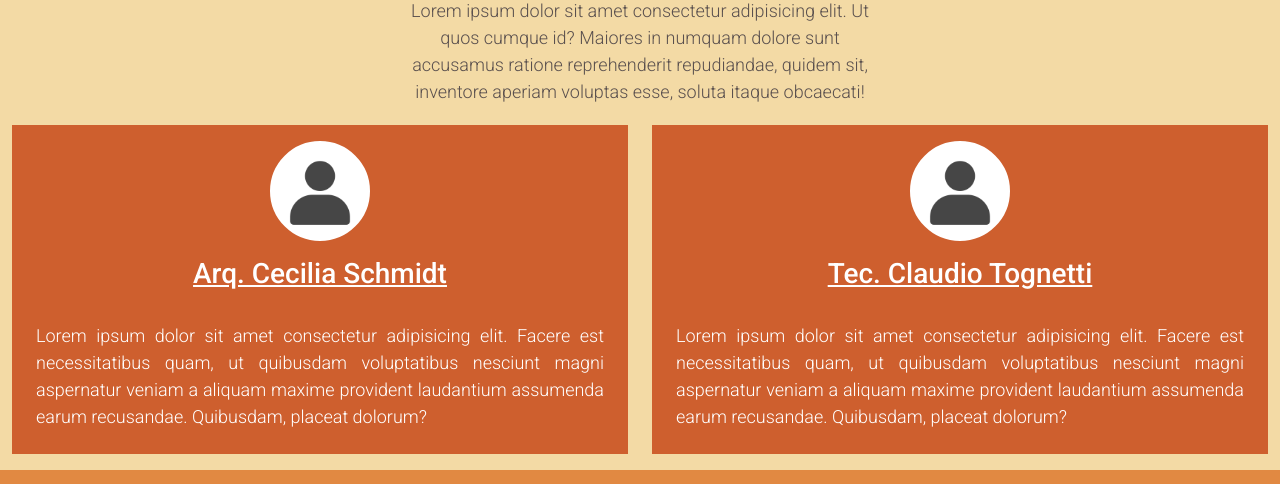
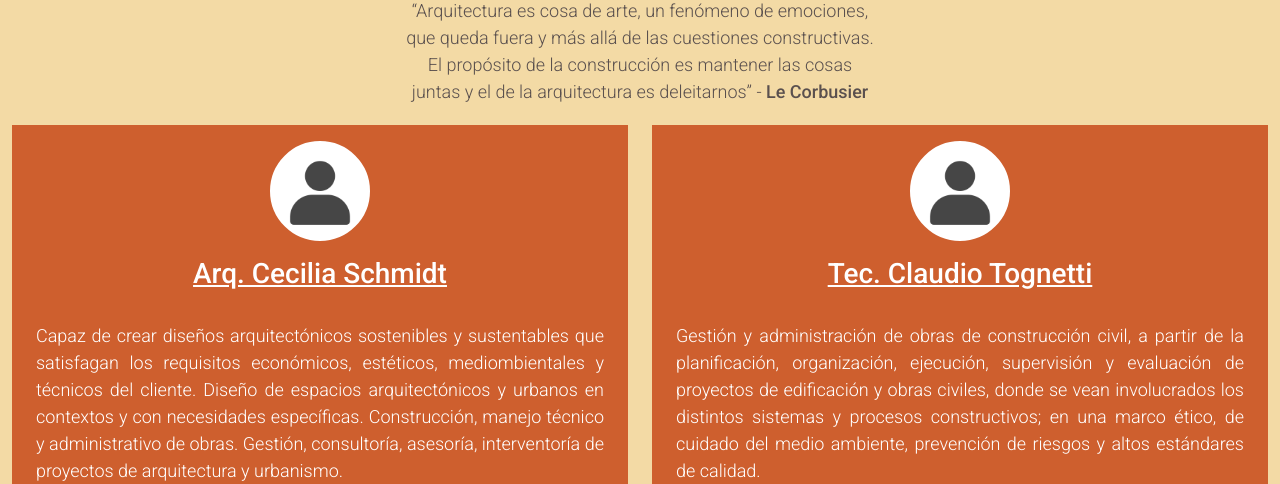
Before and after one commit to mlauschmidt/ST-Arquitectura, a website: page pages/conocenos.html in a window 1280 px wide. Shown: the part 247-731 px from the top of the page. Drawn offline with nearby package versions, Linux system fonts and the light colour scheme.

Commit message:
definicion pagina conocenos

```diff
--- a/pages/conocenos.html
+++ b/pages/conocenos.html
@@ -60,7 +60,7 @@
         </div>
         <div class="row d-flex justify-content-center p-1">
             <div class="presentacion__parrafo col-md-12 col-sm-12 col-xs-12">
-                <p>Lorem ipsum dolor sit amet consectetur adipisicing elit. Ut quos cumque id? Maiores in numquam dolore sunt accusamus ratione reprehenderit repudiandae, quidem sit, inventore aperiam voluptas esse, soluta itaque obcaecati!</p>
+                <p>“Arquitectura es cosa de arte, un fenómeno de emociones, que queda fuera y más allá de las cuestiones constructivas. El propósito de la construcción es mantener las cosas juntas y el de la arquitectura es deleitarnos” - <strong>Le Corbusier</strong></p>
             </div>
         </div>
         <div class="row">
@@ -70,7 +70,7 @@
                 </div>
                 <div class="presentacion__perfil--tipografia">
                     <h3>Arq. Cecilia Schmidt</h3>
-                    <p class="px-4 py-4">Lorem ipsum dolor sit amet consectetur adipisicing elit. Facere est necessitatibus quam, ut quibusdam voluptatibus nesciunt magni aspernatur veniam a aliquam maxime provident laudantium assumenda earum recusandae. Quibusdam, placeat dolorum?</p>
+                    <p class="px-4 py-4">Capaz de crear diseños arquitectónicos sostenibles y sustentables que satisfagan los requisitos económicos, estéticos, mediombientales y técnicos del cliente. Diseño de espacios arquitectónicos y urbanos en contextos y con necesidades específicas. Construcción, manejo técnico y administrativo de obras. Gestión, consultoría, asesoría, interventoría de proyectos de arquitectura y urbanismo.</p>
                 </div>
             </div>
             <div class="presentacion__perfil col-md-6 col-sm-12 col-xs-12">
@@ -79,7 +79,7 @@
                 </div>
                 <div class="presentacion__perfil--tipografia">
                     <h3>Tec. Claudio Tognetti</h3>
-                    <p class="px-4 py-4">Lorem ipsum dolor sit amet consectetur adipisicing elit. Facere est necessitatibus quam, ut quibusdam voluptatibus nesciunt magni aspernatur veniam a aliquam maxime provident laudantium assumenda earum recusandae. Quibusdam, placeat dolorum?</p>
+                    <p class="px-4 py-4">Gestión y administración de obras de construcción civil, a partir de la planificación, organización, ejecución, supervisión y evaluación de proyectos de edificación y obras civiles, donde se vean involucrados los distintos sistemas y procesos constructivos; en una marco ético, de cuidado del medio ambiente, prevención de riesgos y altos estándares de calidad.</p>
                 </div>
             </div>
         </div>
```
